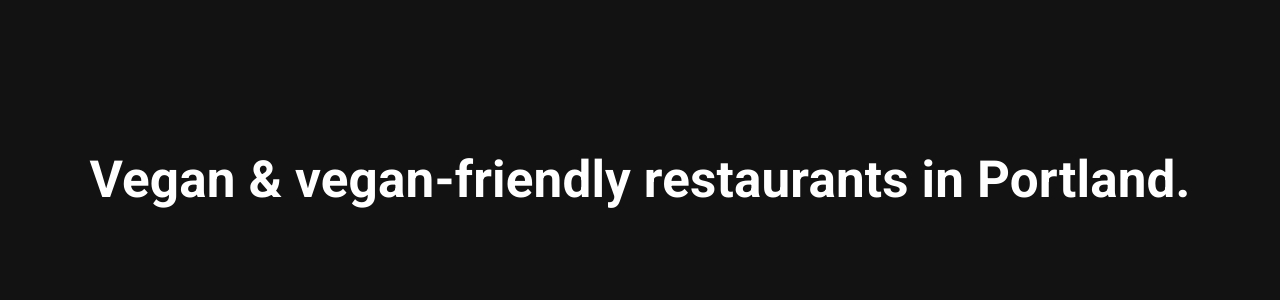
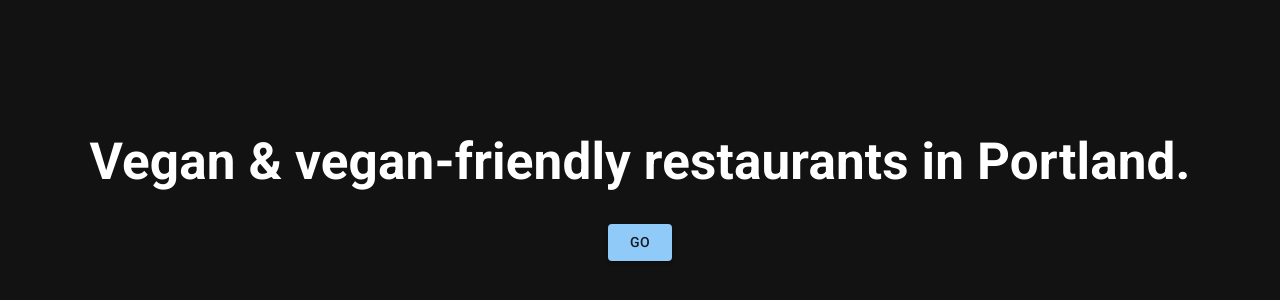
Before and after one commit to valerievozza/vegan-pdx, a React (Vite) app: page / in a window 1280 px wide. Shown: the part 220-520 px from the top of the page. Built offline with nearby package versions, Linux system fonts and the light colour scheme.

Commit message:
refactor and update scripts

```diff
--- a/package.json
+++ b/package.json
@@ -4,8 +4,9 @@
   "version": "1.0.0",
   "type": "module",
   "scripts": {
-    "start": "node src/server.js",
-    "dev": "vite",
+    "dev-server": "node src/server.js",
+    "dev-client": "vite",
+    "dev": "concurrently \"npm run dev-server\" \"npm run dev-client\"",
     "build": "tsc -b && vite build",
     "lint": "eslint .",
     "preview": "vite preview"
@@ -15,6 +16,7 @@
     "@mui/icons-material": "^6.4.8",
     "@mui/material": "^6.4.8",
     "@mui/styled-engine-sc": "^6.4.6",
+    "concurrently": "^9.1.2",
     "cors": "^2.8.5",
     "dotenv": "^16.4.7",
     "express": "^4.21.2",
--- a/src/pages/Home.tsx
+++ b/src/pages/Home.tsx
@@ -1,3 +1,18 @@
+import { Button } from "@mui/material";
+import { Link } from "react-router-dom";
+
 export default function Home() {
-    return <h1>Vegan & vegan-friendly restaurants in Portland.</h1>
+  return (
+    <div>
+      <h1>Vegan & vegan-friendly restaurants in Portland.</h1>
+      <Button
+        component={Link}
+        to="/restaurants"
+        variant="contained"
+        color="primary"
+      >
+        Go
+      </Button>
+    </div>
+  )
 }
--- a/src/pages/Restaurants.tsx
+++ b/src/pages/Restaurants.tsx
@@ -2,6 +2,9 @@ import RestaurantsTable from '../components/RestaurantsTable';
 
 export default function Home() {
   return (
-    <RestaurantsTable />
+    <div>
+      <h1>Vegan PDX</h1>
+      <RestaurantsTable />
+    </div>
   )
 }
```
Also changed, not shown: 1 other file (tests, documents, lock files or other folders).
